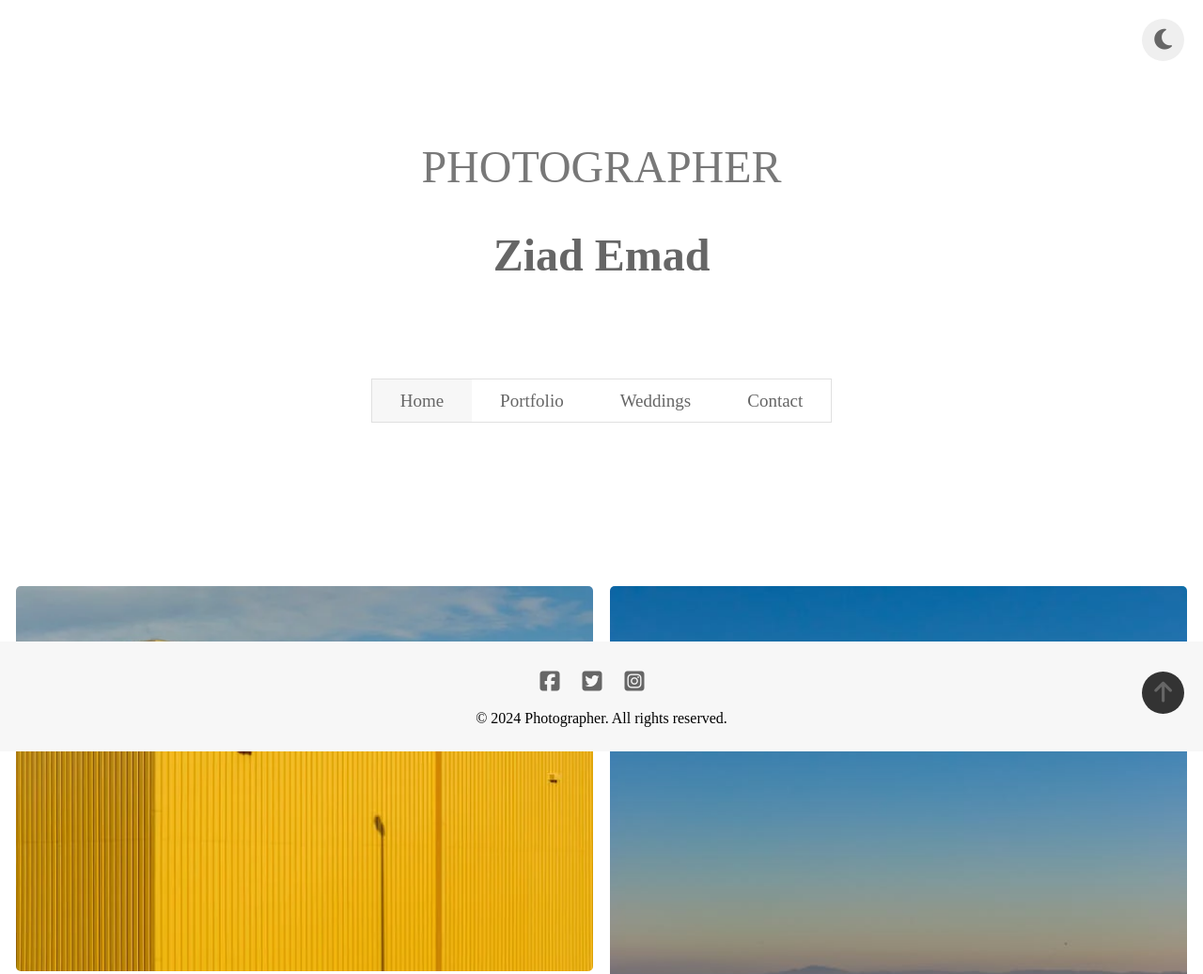
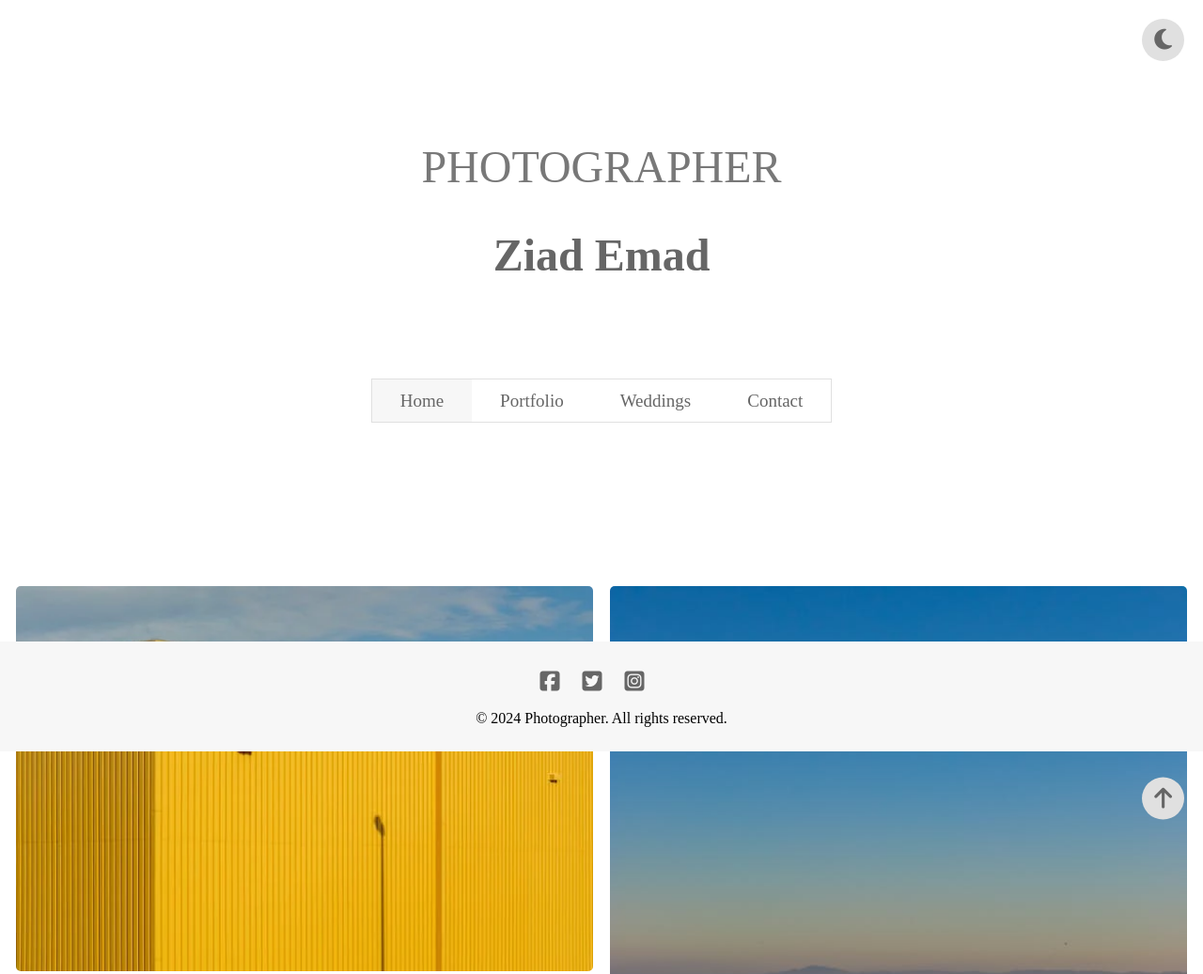
Before and after one commit to Ziad-Emad20/DarkModeTaskDEPI, a plain HTML site: page index.html in a window 1280 px wide. Shown: the top 1037 px of the page at 94% size. Drawn offline with Linux system fonts and the light colour scheme.

Commit message:
Update Nav, Arrow To Home,

```diff
--- a/CSS/styles.css
+++ b/CSS/styles.css
@@ -2,9 +2,11 @@ body {
     margin: 0;
     padding: 0;
     box-sizing: border-box;
-    transition: 0.3s ease;
+    transition: 0.7s ease;
 }
-
+html {
+    scroll-behavior: smooth;
+}
 :root {
     --base-title: #787878;
     --base-bg: #F7F7F7;
@@ -149,6 +151,7 @@ footer .social-media a:hover
     justify-content: center;
     align-items: center;
     font-size: 25px;
+    background-color: var(--base-border);
     transition: 0.3s ease;
 }
 
@@ -181,8 +184,9 @@ footer .social-media a:hover
     align-items: center;
     font-size: 25px;
     color: var(--base-txt);
-    background-color: var(--base-hover);
-    transition: 0.3s ease;
+    background-color: var(--base-border);
+    transition: 0.8s ease;
+    transform: translateY(250%);
 }
 .dark-mode #toUp {
     color: var(--txt-nav-dark);
@@ -192,3 +196,14 @@ footer .social-media a:hover
 .dark-mode #changeMode:hover{
     background-color: var(--base-hover);
 }
+
+
+/* scroll */
+::-webkit-scrollbar {
+    width: 6px;
+}
+
+::-webkit-scrollbar-thumb {
+    background-color: var(--base-border);
+    border-radius: 50px;
+}
--- a/JS/main.js
+++ b/JS/main.js
@@ -9,6 +9,16 @@ for (let i = 0; i < btns.length; i++){
         this.className += " active";
     });
 }
+//? Fixed nav scrolling
+window.addEventListener('scroll', () => {
+    if (window.scrollY > 300) {
+        let toDark = document.body.classList.contains("dark-mode");
+        let color = toDark ? "black" : "white";
+        btnContainer.style.cssText = `position: fixed; top: 0; background-color: ${color};`;
+    } else {
+        btnContainer.style.cssText = 'position: relative;';
+    }
+})
 // ? Dark mode
 let darkMode = localStorage.getItem('darkMode');
 const changeMode = document.getElementById('changeMode');
@@ -25,3 +35,16 @@ changeMode.addEventListener('click', () => {
     darkMode = localStorage.getItem('darkMode');
     darkMode !== "active" ? enableDarkMode() : disableDarkMode();
 });
+// ? Arrow to home
+let arrow = document.getElementById('toUp');
+window.addEventListener('scroll', () => {
+    if (window.scrollY > 300) {
+        arrow.style.cssText = 'transform: translateY(0);';
+    } else {
+        arrow.style.cssText = 'transform: translateY(250%);';
+    }
+});
+
+
+
+console.log(document.body.classList.contains("dark-mode"));
```
